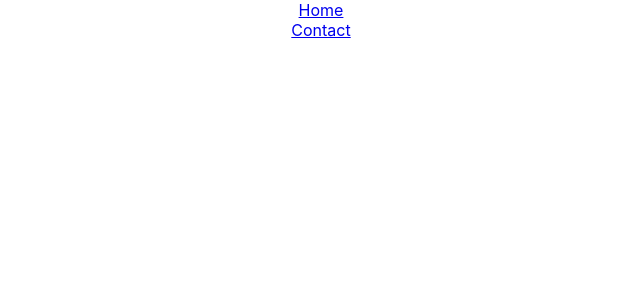
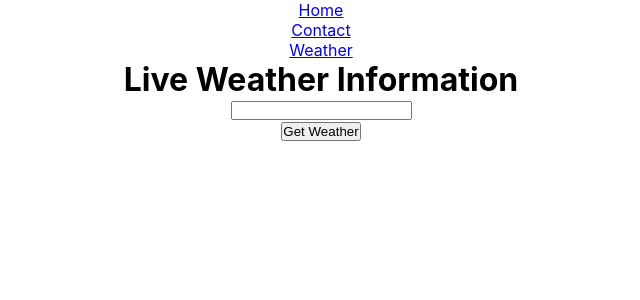
Before and after one commit to BhavikSheth/bbk-assignment, a React (Create React App) app: page /weather in a window 1280 px wide. Shown: the top 300 px of the page, without its empty margins (319-959 px from the left). Built offline with nearby package versions, Linux system fonts and the light colour scheme.

Commit message:
add weather page with api

```diff
--- a/package.json
+++ b/package.json
@@ -13,7 +13,7 @@
     "react-scripts": "4.0.3",
     "web-vitals": "^1.0.1"
   },
-  "homepage": "https://super-pancake-11239171.pages.github.io/",
+  "homepage": "https://bhaviksheth.github.io/bbk-assignment/",
   "scripts": {
     "start": "react-scripts start",
     "build": "react-scripts build",
--- a/src/App.js
+++ b/src/App.js
@@ -1,10 +1,12 @@
-import './App.css';
+import "./App.css";
 
-import {Route, Switch} from "react-router-dom"
+import { Route, Switch } from "react-router-dom";
 
 import Home from "./pages/Home/Home";
 import Contact from "./pages/Contact/Contact";
-import Navigation from './components/Navigation/Navigation';
+import Weather from "./pages/Weather/Weather";
+
+import Navigation from "./components/Navigation/Navigation";
 
 function App() {
   return (
@@ -18,6 +20,9 @@ function App() {
         <Route path="/contact">
           <Contact />
         </Route>
+        <Route path="/weather">
+          <Weather />
+        </Route>
       </Switch>
 
       {/* <Footer /> */}
--- a/src/components/Navigation/Navigation.jsx
+++ b/src/components/Navigation/Navigation.jsx
@@ -1,7 +1,7 @@
 import React from "react";
 import { NavLink } from "react-router-dom";
 
-const Navigation = props => {
+const Navigation = (props) => {
   return (
     <nav id="top-nav">
       <ul>
@@ -12,9 +12,13 @@ const Navigation = props => {
         <li>
           <NavLink to="/contact">Contact</NavLink>
         </li>
+
+        <li>
+          <NavLink to="/weather">Weather</NavLink>
+        </li>
       </ul>
     </nav>
-  )
-}
+  );
+};
 
-export default Navigation
+export default Navigation;
--- /dev/null
+++ b/src/pages/Weather/Weather.jsx
@@ -0,0 +1,63 @@
+import React, { useEffect, useState } from "react";
+
+const Weather = () => {
+  const [weatherInput, setWeatherInput] = useState("");
+  const [weatherData, setWeatherData] = useState(null);
+
+  useEffect(() => {
+    console.log("test");
+
+    // fetching some weather data for new weather input
+  }, []);
+
+  const handleWeatherSubmit = async (event) => {
+    event.preventDefault();
+
+    const API_KEY = "d44cad98190cfa5e0827ddc336f22609";
+
+    console.log("GGetting weather...");
+
+    const response = await fetch(`https://api.openweathermap.org/data/2.5/weather?q=${weatherInput}&appid=${API_KEY}&units=metric`);
+    // console.log("🚀 ~ file: Weather.jsx ~ line 20 ~ handleWeatherSubmit ~ response", response);
+
+    const weatherJson = await response.json();
+    console.log("🚀 ~ file: Weather.jsx ~ line 23 ~ handleWeatherSubmit ~ weatherJson", weatherJson);
+
+    setWeatherData(weatherJson);
+    setWeatherInput("");
+  };
+
+  console.log("weatherData: ", weatherData);
+
+  const formattedSunrise = weatherData ? new Date(weatherData.sys.sunrise * 1000) : null;
+
+  const sunriseHours = formattedSunrise ? formattedSunrise.getHours().toString().padStart(2, 0) : null;
+  const sunriseMinutes = formattedSunrise ? formattedSunrise.getMinutes().toString().padStart(2, 0) : null;
+  const sunriseSeconds = formattedSunrise ? formattedSunrise.getSeconds().toString().padStart(2, 0) : null;
+
+  return (
+    <div id="weather-page">
+      <h1>Live Weather Information</h1>
+
+      <input type="text" onChange={(e) => setWeatherInput(e.target.value)} value={weatherInput} />
+
+      <form onSubmit={handleWeatherSubmit}>
+        <button type="submit">Get Weather</button>
+      </form>
+
+      {weatherData && (
+        <section id="weather-info">
+          <h2>{weatherData.name}</h2>
+
+          <p>Today's avergae temperature is: {Math.round(weatherData.main.temp)}&deg;C</p>
+
+          <p>Sunrise: {`${sunriseHours}:${sunriseMinutes}:${sunriseSeconds}`}</p>
+
+          <img src={`http://openweathermap.org/img/wn/${weatherData.weather[0].icon}@2x.png`} alt={weatherData.weather[0].description} />
+        </section>
+      )}
+    </div>
+  );
+};
+
+export default Weather;
```
Also changed, not shown: src/pages/Weather/Weather.css (added).
